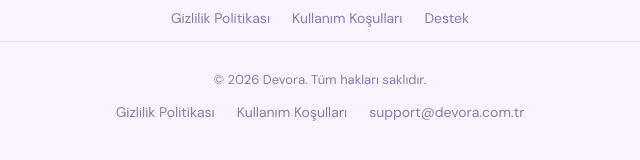
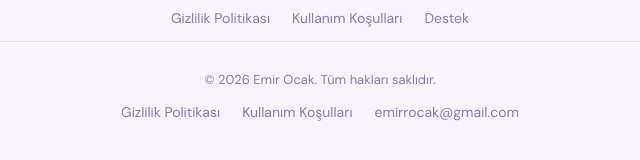
Before and after one commit to emirocak/Kitchenmate, a plain HTML site: page index.html in a window 1280 px wide. Shown: the part 2604-2764 px from the top of the page, 320-960 px from the left. Drawn offline with Linux system fonts and the light colour scheme.

Commit message:
Update index.html

```diff
--- a/index.html
+++ b/index.html
@@ -183,7 +183,7 @@
 <div class="footer-links">
   <a href="#" onclick="show('privacy')">Gizlilik Politikası</a>
   <a href="#" onclick="show('terms')">Kullanım Koşulları</a>
-  <a href="mailto:support@devora.com.tr">Destek</a>
+  <a href="mailto:emirrocak@gmail.com">Destek</a>
 </div>
 </div><!-- /p-home -->
 
@@ -219,7 +219,7 @@
   <h2>6. Değişiklikler</h2>
   <p>Bu politika güncellenebilir. Önemli değişikliklerde uygulama içinden bildirim yapılır.</p>
   <h2>7. İletişim</h2>
-  <p><a href="mailto:support@devora.com.tr">support@devora.com.tr</a></p>
+  <p><a href="mailto:emirrocak@gmail.com">emirrocak@gmail.com</a></p>
 </div>
 
 <!-- KULLANIM KOŞULLARI -->
@@ -245,15 +245,15 @@
   <h2>6. Değişiklikler</h2>
   <p>Bu koşullar değiştirilebilir. Güncel koşullar bu sayfada yayımlanır.</p>
   <h2>7. İletişim</h2>
-  <p><a href="mailto:support@devora.com.tr">support@devora.com.tr</a></p>
+  <p><a href="mailto:emirrocak@gmail.com">emirrocak@gmail.com</a></p>
 </div>
 
 <footer>
-  <p>© 2026 Devora. Tüm hakları saklıdır.</p>
+  <p>© 2026 Emir Ocak. Tüm hakları saklıdır.</p>
   <div class="footer-links" style="margin-top:10px">
     <a href="#" onclick="show('privacy')">Gizlilik Politikası</a>
     <a href="#" onclick="show('terms')">Kullanım Koşulları</a>
-    <a href="mailto:support@devora.com.tr">support@devora.com.tr</a>
+    <a href="mailto:emirrocak@gmail.com">emirrocak@gmail.com</a>
   </div>
 </footer>
 
```
